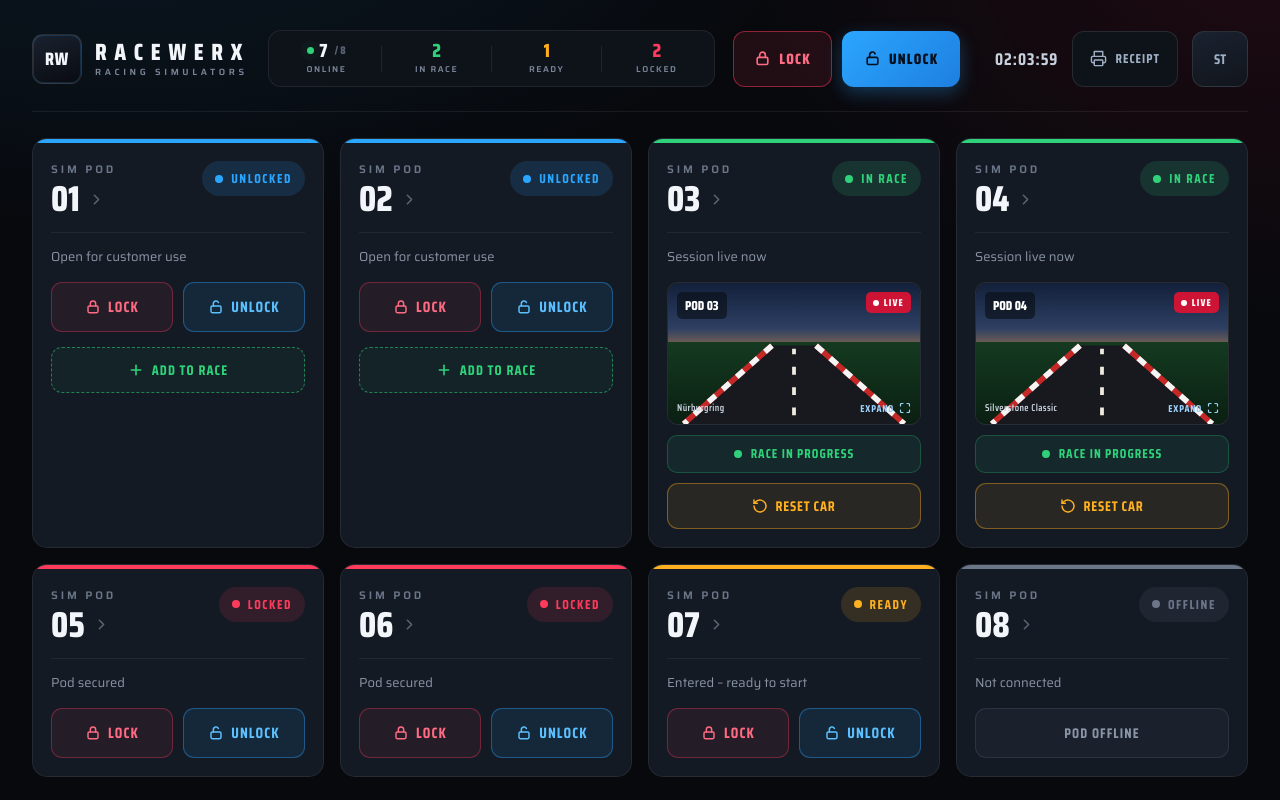
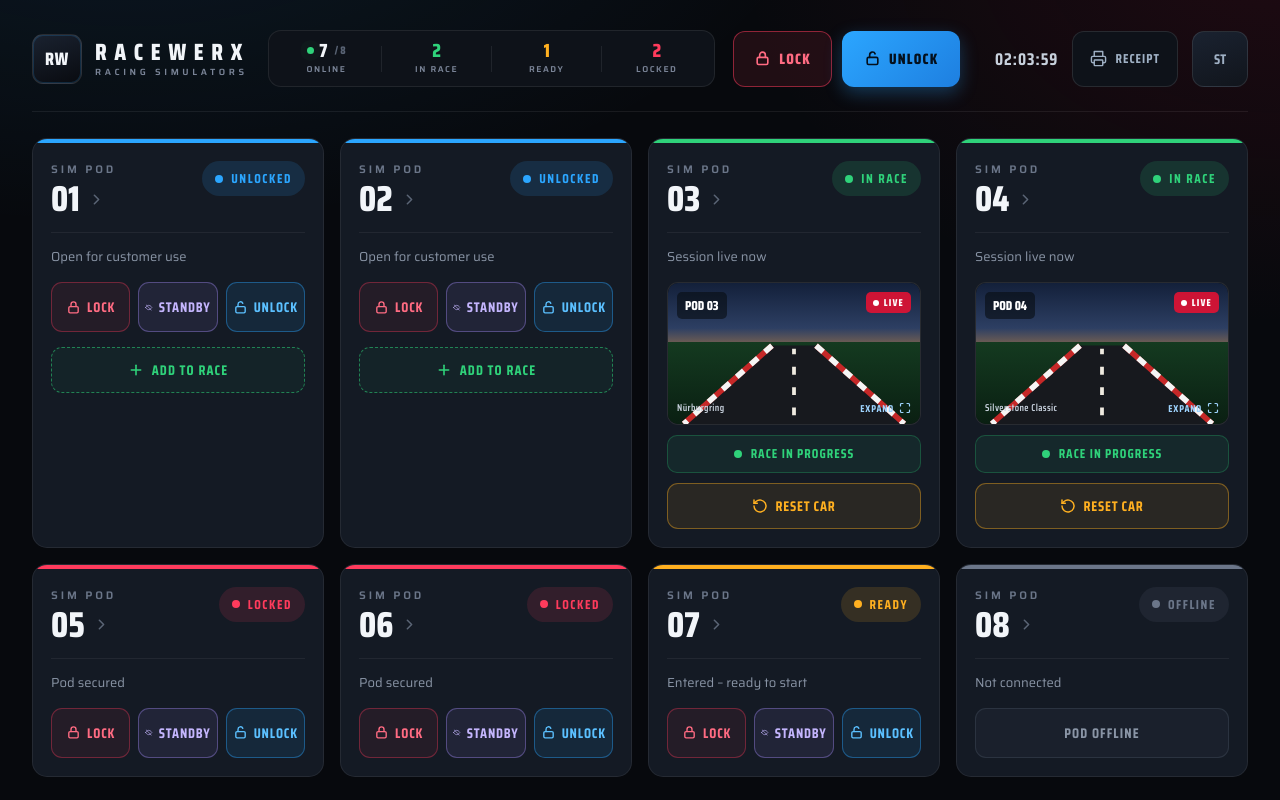
Before and after one commit to K21DesignStudio/racewerx, a Next.js app: page / in a window 1280 px wide. Shown: the top 800 px of the page. Built offline with nearby package versions, Linux system fonts and the light colour scheme.

Commit message:
Add standby button to pod cards

```diff
--- a/components/PodManageCard.tsx
+++ b/components/PodManageCard.tsx
@@ -11,6 +11,7 @@ import {
   Plus,
   Check,
   ExpandCorners,
+  EyeOff,
   Reset,
 } from "./Icons";
 import type { Vals } from "@/state/useVals";
@@ -55,18 +56,24 @@ export function PodManageCard({
         <div style={css("font-size:13px;color:#8A95A6;border-top:1px solid rgba(255,255,255,.06);padding-top:13px;")}>{p.desc}</div>
 
         {p.actionable && (
-          <div style={css("display:grid;grid-template-columns:1fr 1fr;gap:10px;")}>
+          <div style={css("display:grid;grid-template-columns:repeat(3,minmax(0,1fr));gap:8px;")}>
             <button
               onClick={p.onLock}
-              style={css("height:50px;border-radius:11px;border:1px solid rgba(255,59,92,.35);background:rgba(255,59,92,.07);color:#FF6B82;font-family:'Saira Condensed';font-weight:700;letter-spacing:.07em;font-size:15px;cursor:pointer;display:inline-flex;align-items:center;justify-content:center;gap:7px;")}
+              style={css("height:50px;border-radius:11px;border:1px solid rgba(255,59,92,.35);background:rgba(255,59,92,.07);color:#FF6B82;font-family:'Saira Condensed';font-weight:700;letter-spacing:.06em;font-size:14px;cursor:pointer;display:inline-flex;align-items:center;justify-content:center;gap:6px;")}
             >
-              <LockClosed w={16} h={16} />LOCK
+              <LockClosed w={15} h={15} />LOCK
+            </button>
+            <button
+              onClick={p.onStandby}
+              style={css("height:50px;border-radius:11px;border:1px solid rgba(167,139,250,.38);background:rgba(167,139,250,.09);color:#C4B5FD;font-family:'Saira Condensed';font-weight:700;letter-spacing:.06em;font-size:14px;cursor:pointer;display:inline-flex;align-items:center;justify-content:center;gap:6px;")}
+            >
+              <EyeOff w={15} h={15} />STANDBY
             </button>
             <button
               onClick={p.onUnlock}
-              style={css("height:50px;border-radius:11px;border:1px solid rgba(43,166,255,.4);background:rgba(43,166,255,.1);color:#5BC0FF;font-family:'Saira Condensed';font-weight:700;letter-spacing:.07em;font-size:15px;cursor:pointer;display:inline-flex;align-items:center;justify-content:center;gap:7px;")}
+              style={css("height:50px;border-radius:11px;border:1px solid rgba(43,166,255,.4);background:rgba(43,166,255,.1);color:#5BC0FF;font-family:'Saira Condensed';font-weight:700;letter-spacing:.06em;font-size:14px;cursor:pointer;display:inline-flex;align-items:center;justify-content:center;gap:6px;")}
             >
-              <LockOpen w={16} h={16} />UNLOCK
+              <LockOpen w={15} h={15} />UNLOCK
             </button>
           </div>
         )}
```
